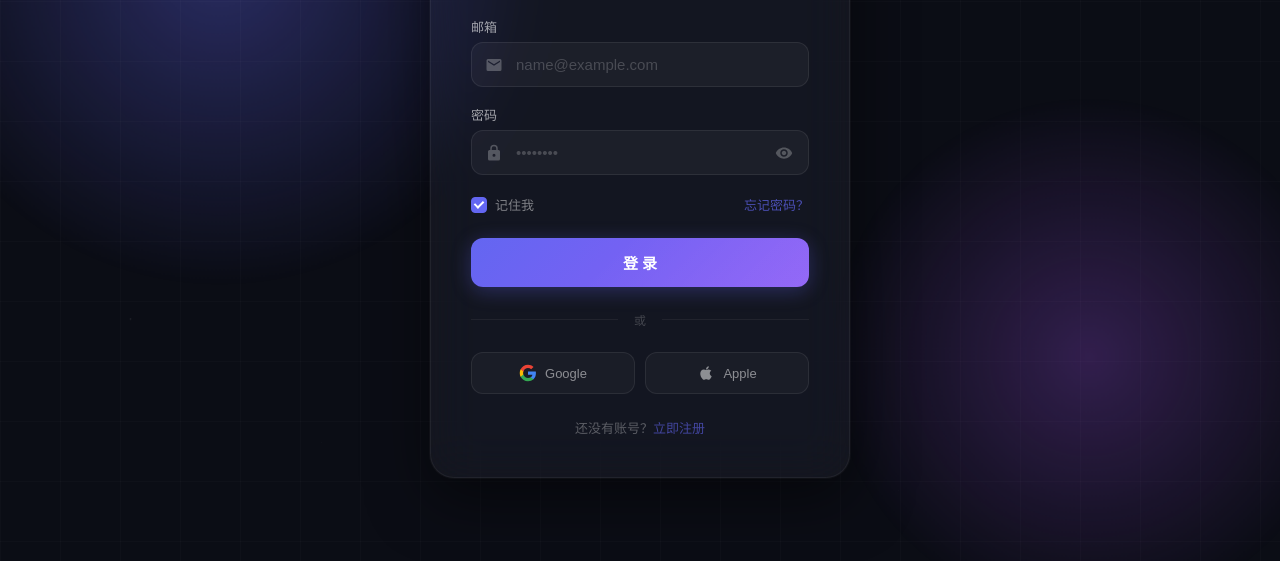
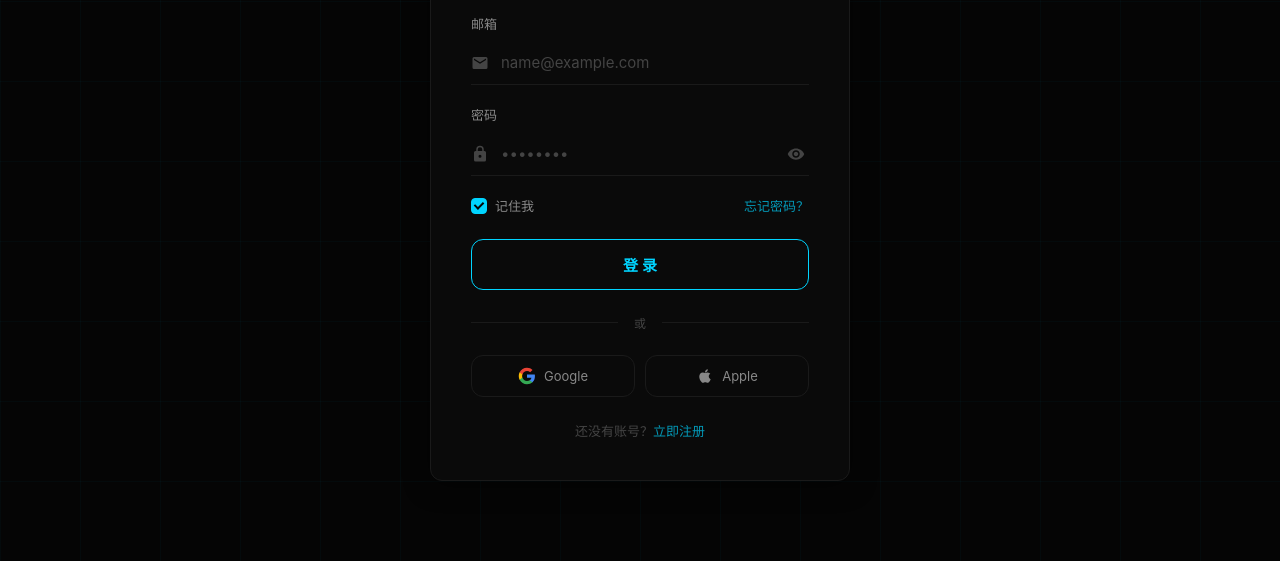
Before and after one commit to chenchen-bit/claude-code, a website: page login.html in a window 1280 px wide. Shown: the part 239-800 px from the top of the page. Drawn offline with Linux system fonts and the light colour scheme.

Commit message:
feat: redesign login page with minimalist futuristic style
- Dark background (#050505) with subtle blue grid texture
- Neon accent color (#00d4ff) for interactive elements
- Underline-style inputs with focus glow effect
- Transparent button with neon border and hover glow
- Smooth CSS transitions for all interactions
- Removed glassmorphism, particles, and gradient animations
- Maintained all existing functionality

```diff
--- a/login.html
+++ b/login.html
@@ -5,112 +5,66 @@
 <meta name="viewport" content="width=device-width, initial-scale=1.0">
 <title>登录</title>
 <style>
-  /* ===== Reset & Base ===== */
   *, *::before, *::after { margin: 0; padding: 0; box-sizing: border-box; }
 
   @import url('https://fonts.googleapis.com/css2?family=Inter:opsz@14..32&display=swap');
 
+  :root {
+    --bg-primary: #050505;
+    --bg-card: #0a0a0a;
+    --bg-input: transparent;
+    --accent: #00d4ff;
+    --accent-glow: rgba(0, 212, 255, 0.4);
+    --accent-dim: rgba(0, 212, 255, 0.15);
+    --text-primary: #ffffff;
+    --text-secondary: #888888;
+    --text-muted: #444444;
+    --border: #1a1a1a;
+    --border-focus: #00d4ff;
+    --radius: 12px;
+    --font-family: 'Inter', -apple-system, BlinkMacSystemFont, sans-serif;
+    --transition-fast: 0.15s ease;
+    --transition-normal: 0.3s ease;
+    --transition-slow: 0.6s ease-out;
+  }
+
   body {
-    font-family: 'Inter', -apple-system, BlinkMacSystemFont, 'Segoe UI', sans-serif;
+    font-family: var(--font-family);
     min-height: 100vh;
     display: flex;
     align-items: center;
     justify-content: center;
-    background: #0b0d15;
+    background: var(--bg-primary);
     overflow: hidden;
   }
 
-  /* ===== Animated Gradient Background ===== */
   .bg {
     position: fixed; inset: 0;
     z-index: 0;
   }
-  .bg::before {
-    content: '';
-    position: absolute;
-    width: 600px; height: 600px;
-    border-radius: 50%;
-    background: radial-gradient(circle, rgba(99,102,241,.35) 0%, transparent 70%);
-    top: -150px; left: -150px;
-    animation: floatA 20s ease-in-out infinite;
-  }
-  .bg::after {
-    content: '';
-    position: absolute;
-    width: 500px; height: 500px;
-    border-radius: 50%;
-    background: radial-gradient(circle, rgba(168,85,247,.25) 0%, transparent 70%);
-    bottom: -100px; right: -100px;
-    animation: floatB 25s ease-in-out infinite;
-  }
-  @keyframes floatA {
-    0%, 100% { transform: translate(0,0) scale(1); }
-    33%      { transform: translate(80px,60px) scale(1.1); }
-    66%      { transform: translate(-40px,100px) scale(.95); }
-  }
-  @keyframes floatB {
-    0%, 100% { transform: translate(0,0) scale(1); }
-    33%      { transform: translate(-60px,-80px) scale(1.08); }
-    66%      { transform: translate(50px,-40px) scale(.92); }
-  }
-
-  /* subtle grid overlay */
   .bg .grid {
     position: absolute; inset: 0;
     background-image:
-      linear-gradient(rgba(255,255,255,.02) 1px, transparent 1px),
-      linear-gradient(90deg, rgba(255,255,255,.02) 1px, transparent 1px);
-    background-size: 60px 60px;
+      linear-gradient(rgba(0,212,255,.03) 1px, transparent 1px),
+      linear-gradient(90deg, rgba(0,212,255,.03) 1px, transparent 1px);
+    background-size: 80px 80px;
   }
 
-  /* floating particles */
-  .particles {
-    position: absolute; inset: 0;
-    overflow: hidden;
-  }
-  .particle {
-    position: absolute;
-    width: 4px; height: 4px;
-    background: rgba(255,255,255,.15);
-    border-radius: 50%;
-    animation: rise linear infinite;
-  }
-  .particle:nth-child(1)  { left:10%;  width:5px;height:5px; animation-duration:18s; animation-delay:0s; }
-  .particle:nth-child(2)  { left:25%;  width:3px;height:3px; animation-duration:22s; animation-delay:2s; }
-  .particle:nth-child(3)  { left:40%;  width:6px;height:6px; animation-duration:16s; animation-delay:4s; }
-  .particle:nth-child(4)  { left:55%;  width:3px;height:3px; animation-duration:20s; animation-delay:1s; }
-  .particle:nth-child(5)  { left:70%;  width:5px;height:5px; animation-duration:24s; animation-delay:3s; }
-  .particle:nth-child(6)  { left:85%;  width:4px;height:4px; animation-duration:19s; animation-delay:5s; }
-  .particle:nth-child(7)  { left:50%;  width:3px;height:3px; animation-duration:21s; animation-delay:7s; }
-  .particle:nth-child(8)  { left:15%;  width:5px;height:5px; animation-duration:17s; animation-delay:6s; }
-  @keyframes rise {
-    0%   { transform: translateY(100vh) scale(0); opacity:0; }
-    10%  { opacity:1; }
-    90%  { opacity:1; }
-    100% { transform: translateY(-10vh) scale(1); opacity:0; }
-  }
-
-  /* ===== Card ===== */
   .card {
     position: relative; z-index: 1;
     width: 420px;
-    background: rgba(255,255,255,.04);
-    backdrop-filter: blur(24px) saturate(1.4);
-    -webkit-backdrop-filter: blur(24px) saturate(1.4);
-    border-radius: 24px;
-    border: 1px solid rgba(255,255,255,.06);
-    box-shadow:
-      0 0 0 1px rgba(255,255,255,.03),
-      0 20px 60px rgba(0,0,0,.5);
+    background: var(--bg-card);
+    border-radius: var(--radius);
+    border: 1px solid var(--border);
+    box-shadow: 0 4px 24px rgba(0,0,0,0.5);
     padding: 44px 40px 40px;
-    animation: cardIn .8s cubic-bezier(.16,1,.3,1) both;
+    animation: cardIn var(--transition-slow) both;
   }
   @keyframes cardIn {
-    from { opacity:0; transform:translateY(30px) scale(.97); }
-    to   { opacity:1; transform:translateY(0) scale(1); }
+    from { opacity: 0; transform: translateY(20px); }
+    to { opacity: 1; transform: translateY(0); }
   }
 
-  /* ===== Brand ===== */
   .brand {
     text-align: center;
     margin-bottom: 32px;
@@ -119,89 +73,82 @@
     display: inline-flex;
     align-items: center; justify-content: center;
     width: 52px; height: 52px;
-    border-radius: 16px;
-    background: linear-gradient(135deg, #6366f1, #a855f7);
+    border-radius: var(--radius);
+    border: 1px solid var(--accent);
+    box-shadow: 0 0 16px var(--accent-dim);
     margin-bottom: 12px;
-    box-shadow: 0 4px 16px rgba(99,102,241,.35);
   }
   .brand .logo svg {
     width: 26px; height: 26px;
-    fill: #fff;
+    fill: var(--accent);
   }
   .brand h1 {
-    color: #fff;
+    color: var(--text-primary);
     font-size: 22px;
     font-weight: 600;
     letter-spacing: -.3px;
   }
-  .brand p {
-    color: rgba(255,255,255,.4);
-    font-size: 14px;
-    margin-top: 4px;
-  }
 
-  /* ===== Form ===== */
   .form-group {
-    margin-bottom: 18px;
+    margin-bottom: 20px;
   }
   .form-group label {
     display: block;
-    color: rgba(255,255,255,.6);
+    color: var(--text-secondary);
     font-size: 13px;
     font-weight: 500;
-    margin-bottom: 6px;
+    margin-bottom: 8px;
   }
   .input-wrap {
     position: relative;
   }
   .input-wrap .icon {
     position: absolute;
-    left: 14px; top: 50%;
+    left: 0; top: 50%;
     transform: translateY(-50%);
     width: 18px; height: 18px;
-    color: rgba(255,255,255,.25);
+    color: var(--text-muted);
     pointer-events: none;
-    transition: color .25s;
+    transition: color var(--transition-normal);
   }
-  .input-wrap .icon svg { display:block; width:100%; height:100%; fill:currentColor; }
+  .input-wrap .icon svg { display: block; width: 100%; height: 100%; fill: currentColor; }
   .input-wrap input {
     width: 100%;
-    padding: 13px 14px 13px 44px;
-    background: rgba(255,255,255,.04);
-    border: 1px solid rgba(255,255,255,.08);
-    border-radius: 12px;
-    color: #fff;
+    padding: 12px 12px 12px 30px;
+    background: var(--bg-input);
+    border: none;
+    border-bottom: 1px solid var(--border);
+    color: var(--text-primary);
     font-size: 15px;
+    font-family: var(--font-family);
     outline: none;
-    transition: border-color .25s, box-shadow .25s;
+    transition: border-color var(--transition-normal), box-shadow var(--transition-normal);
   }
   .input-wrap input::placeholder {
-    color: rgba(255,255,255,.2);
+    color: var(--text-muted);
   }
   .input-wrap input:focus {
-    border-color: rgba(99,102,241,.5);
-    box-shadow: 0 0 0 3px rgba(99,102,241,.15);
+    border-bottom-color: var(--accent);
+    box-shadow: 0 1px 8px var(--accent-dim);
   }
   .input-wrap:focus-within .icon {
-    color: rgba(99,102,241,.7);
+    color: var(--accent);
   }
 
-  /* password toggle */
   .toggle-pw {
     position: absolute;
-    right: 12px; top: 50%;
+    right: 0; top: 50%;
     transform: translateY(-50%);
     background: none; border: none;
-    color: rgba(255,255,255,.25);
+    color: var(--text-muted);
     cursor: pointer;
     padding: 4px;
     display: flex;
-    transition: color .2s;
+    transition: color var(--transition-normal);
   }
-  .toggle-pw:hover { color: rgba(255,255,255,.5); }
-  .toggle-pw svg { width: 18px; height: 18px; fill:currentColor; display:block; }
+  .toggle-pw:hover { color: var(--text-secondary); }
+  .toggle-pw svg { width: 18px; height: 18px; fill: currentColor; display: block; }
 
-  /* ===== Options row ===== */
   .options {
     display: flex;
     align-items: center;
@@ -213,80 +160,69 @@
     display: flex;
     align-items: center;
     gap: 8px;
-    color: rgba(255,255,255,.45);
+    color: var(--text-secondary);
     cursor: pointer;
     user-select: none;
   }
   .options label input[type="checkbox"] {
     appearance: none;
     width: 16px; height: 16px;
-    border: 1px solid rgba(255,255,255,.15);
+    border: 1px solid var(--border);
     border-radius: 4px;
     background: transparent;
     cursor: pointer;
     flex-shrink: 0;
-    transition: background .2s, border-color .2s;
+    transition: background var(--transition-normal), border-color var(--transition-normal);
     position: relative;
   }
   .options label input[type="checkbox"]:checked {
-    background: #6366f1;
-    border-color: #6366f1;
+    background: var(--accent);
+    border-color: var(--accent);
   }
   .options label input[type="checkbox"]:checked::after {
     content: '';
     position: absolute;
     left: 4px; top: 1px;
     width: 6px; height: 9px;
-    border: solid #fff;
+    border: solid var(--bg-primary);
     border-width: 0 2px 2px 0;
     transform: rotate(45deg);
   }
   .options a {
-    color: rgba(99,102,241,.7);
+    color: var(--accent);
     text-decoration: none;
     font-weight: 500;
-    transition: color .2s;
+    opacity: 0.7;
+    transition: opacity var(--transition-normal);
   }
-  .options a:hover { color: #818cf8; }
+  .options a:hover { opacity: 1; }
 
-  /* ===== Button ===== */
   .btn-primary {
     width: 100%;
     padding: 14px;
-    border: none;
-    border-radius: 12px;
-    background: linear-gradient(135deg, #6366f1, #8b5cf6);
-    color: #fff;
+    border: 1px solid var(--accent);
+    border-radius: var(--radius);
+    background: transparent;
+    color: var(--accent);
     font-size: 15px;
     font-weight: 600;
+    font-family: var(--font-family);
     cursor: pointer;
-    transition: transform .2s, box-shadow .2s;
-    box-shadow: 0 4px 20px rgba(99,102,241,.3);
-    position: relative;
-    overflow: hidden;
+    transition: box-shadow var(--transition-normal), transform var(--transition-fast);
   }
   .btn-primary:hover {
-    transform: translateY(-1px);
-    box-shadow: 0 6px 28px rgba(99,102,241,.45);
+    box-shadow: 0 0 16px var(--accent-glow);
   }
   .btn-primary:active {
-    transform: scale(.98);
-  }
-  /* ripple */
-  .btn-primary::after {
-    content: '';
-    position: absolute; inset: 0;
-    background: linear-gradient(135deg, transparent 40%, rgba(255,255,255,.08) 100%);
-    pointer-events: none;
+    transform: scale(0.98);
   }
 
-  /* ===== Divider ===== */
   .divider {
     display: flex;
     align-items: center;
     gap: 16px;
     margin: 24px 0;
-    color: rgba(255,255,255,.2);
+    color: var(--text-muted);
     font-size: 12px;
   }
   .divider::before,
@@ -294,10 +230,9 @@
     content: '';
     flex: 1;
     height: 1px;
-    background: rgba(255,255,255,.06);
+    background: var(--border);
   }
 
-  /* ===== Social buttons ===== */
   .social-row {
     display: flex;
     gap: 10px;
@@ -309,38 +244,38 @@
     justify-content: center;
     gap: 8px;
     padding: 11px;
-    border-radius: 12px;
-    border: 1px solid rgba(255,255,255,.08);
-    background: rgba(255,255,255,.03);
-    color: rgba(255,255,255,.5);
+    border-radius: var(--radius);
+    border: 1px solid var(--border);
+    background: transparent;
+    color: var(--text-secondary);
     font-size: 13px;
+    font-family: var(--font-family);
     cursor: pointer;
-    transition: background .2s, border-color .2s, color .2s;
+    transition: border-color var(--transition-normal), box-shadow var(--transition-normal), color var(--transition-normal);
     text-decoration: none;
   }
   .social-btn:hover {
-    background: rgba(255,255,255,.06);
-    border-color: rgba(255,255,255,.12);
-    color: rgba(255,255,255,.7);
+    border-color: var(--accent);
+    box-shadow: 0 0 8px var(--accent-dim);
+    color: var(--text-primary);
   }
   .social-btn svg { width: 18px; height: 18px; }
 
-  /* ===== Footer ===== */
   .footer {
     text-align: center;
     margin-top: 24px;
-    color: rgba(255,255,255,.3);
+    color: var(--text-muted);
     font-size: 13px;
   }
   .footer a {
-    color: rgba(99,102,241,.6);
+    color: var(--accent);
     text-decoration: none;
     font-weight: 500;
-    transition: color .2s;
+    opacity: 0.7;
+    transition: opacity var(--transition-normal);
   }
-  .footer a:hover { color: #818cf8; }
+  .footer a:hover { opacity: 1; }
 
-  /* ===== Responsive ===== */
   @media (max-width: 480px) {
     .card { width: calc(100% - 24px); padding: 32px 24px 28px; }
     .brand h1 { font-size: 20px; }
@@ -351,12 +286,6 @@
 
 <div class="bg">
   <div class="grid"></div>
-  <div class="particles">
-    <div class="particle"></div><div class="particle"></div>
-    <div class="particle"></div><div class="particle"></div>
-    <div class="particle"></div><div class="particle"></div>
-    <div class="particle"></div><div class="particle"></div>
-  </div>
 </div>
 
 <div class="card">
@@ -420,7 +349,6 @@
 </div>
 
 <script>
-  // Toggle password visibility
   document.getElementById('togglePw').addEventListener('click', function () {
     const pw = document.getElementById('password');
     const isPassword = pw.type === 'password';
@@ -430,7 +358,6 @@
       : '<svg viewBox="0 0 24 24"><path d="M3.27 2L2 3.27 6.22 7.5A10.5 10.5 0 001 12c1.73 4.39 6 7.5 11 7.5 1.85 0 3.62-.45 5.19-1.27L20.73 22 22 20.73 3.27 2zM12 17c-2.76 0-5-2.24-5-5 0-1.01.3-1.95.82-2.74l1.67 1.67A3.07 3.07 0 009 12a3 3 0 003 3c.47 0 .92-.11 1.33-.3l1.2 1.2A5.06 5.06 0 0112 17zm8.38-1.12l-1.8-1.8c.27-.65.42-1.35.42-2.08 0-2.76-2.24-5-5-5-1.37 0-2.63.55-3.55 1.43L7.65 5.5A10.5 10.5 0 0112 4.5c5 0 9.27 3.11 11 7.5a10.77 10.77 0 01-2.62 3.88z"/></svg>';
   });
 
-  // ---- localStorage login ----
   document.getElementById('loginForm').addEventListener('submit', function (e) {
     e.preventDefault();
     const email = document.getElementById('email').value.trim();
@@ -442,11 +369,13 @@
 
     if (!user) {
       btn.textContent = '邮箱或密码错误';
-      btn.style.background = 'linear-gradient(135deg, #ef4444, #dc2626)';
+      btn.style.borderColor = '#ef4444';
+      btn.style.color = '#ef4444';
       btn.disabled = true;
       setTimeout(() => {
         btn.textContent = '登 录';
-        btn.style.background = '';
+        btn.style.borderColor = '';
+        btn.style.color = '';
         btn.disabled = false;
       }, 2000);
       return;
@@ -460,13 +389,11 @@
     }, 1500);
   });
 
-  // ---- pre-fill email from register redirect ----
   const params = new URLSearchParams(window.location.search);
   const emailParam = params.get('email');
   if (emailParam) {
     document.getElementById('email').value = emailParam;
   }
-
 </script>
 
 </body>
```
